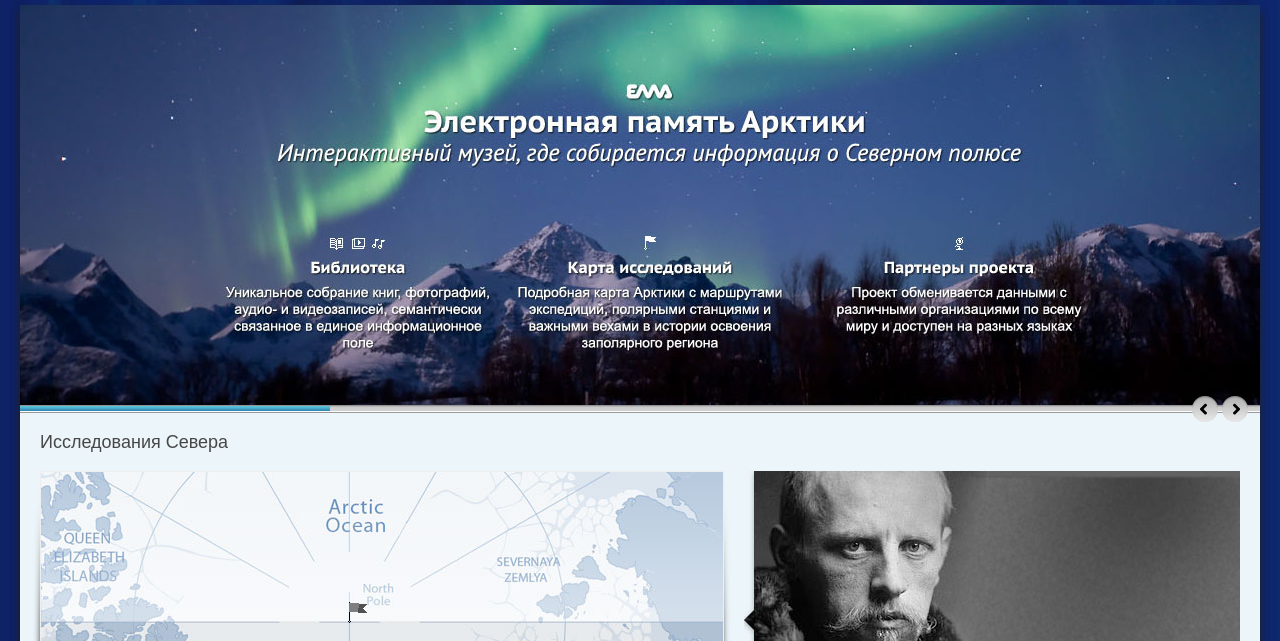
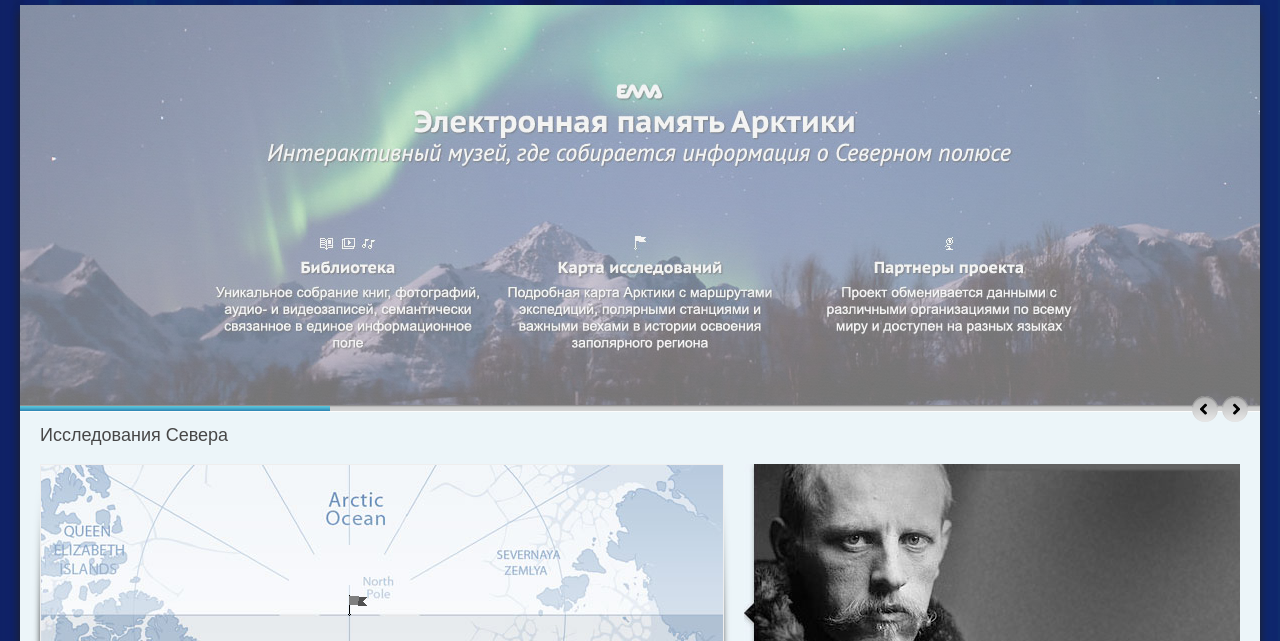
Before and after one commit to god1ike/ema, a plain HTML site: page index.html in a window 1280 px wide. Shown: the part 107-748 px from the top of the page. Drawn offline with Linux system fonts and the light colour scheme.

Commit message:
Пределан слайдер
Снова

```diff
--- a/index.html
+++ b/index.html
@@ -13,6 +13,14 @@
   <script src="javascripts/jquery-1.6.4.min.js" type="text/javascript"></script>
   <script src="javascripts/application.js" type="text/javascript"></script>
 
+<style type="text/css">
+/*
+	.slider .slide .allpics {
+		position: absolute;
+		left: -100px;
+		}
+*/
+</style>
 </head>
 
 <body>
@@ -69,19 +77,15 @@
 	</div>
 	<div id="content">
 		<div class="slider">
-			<div class="pics">
-				<div class="slide">
-					<a href="http://www.emaproject.com/about.html">
-						<img src="images/slide.jpg" alt="#" />
+			<div class="slide">
+				<div class="allpics">
+					<a href="http://www.emaproject.com/about.html" style="background: url(i/participants-back.png) repeat center;">
 					</a>
-					<a href="http://www.emaproject.com/about.html">
-						<img src="images/slide.jpg" alt="#" />
+					<a href="http://www.emaproject.com/about.html"  style="background: url(images/slide.jpg) no-repeat center;">
 					</a>
-					<a href="http://www.emaproject.com/about.html">
-						<img src="images/slide.jpg" alt="#" />
+					<a href="http://www.emaproject.com/about.html" style="background: url(images/slide.jpg) no-repeat center;">
 					</a>
-					<a href="http://www.emaproject.com/about.html">
-						<img src="images/slide.jpg" alt="#" />
+					<a href="http://www.emaproject.com/about.html" style="background: url(i/participants-back.png) repeat center; opacity: 50%;">
 					</a>
 				</div>
 			</div>
--- a/main.css
+++ b/main.css
@@ -250,25 +250,34 @@ body {
 
 .slider {
 	margin: 1px 0 0;
+	height: 400px;
 	}
 
-.slider .pics {
+.slider .slide {
 	width: 100%;
 	height: 400px;
+	overflow: hidden;
 	position: relative;
-	overflow: hidden;
 	}
 
-	.slider .pics .slide {
-		width: 10000000%; /* Сколько слайдов — столько и сотен процентов, ок?  Ставить 10000000 и пох*/
+	.slider .slide .allpics {
+		width: 100%; /* Сколько слайдов — столько и сотен процентов, ок?  Ставить 10000000 и пох*/
 		height: 400px;
-		position: relative;
 		}
 
-	.slider .pics .slide a {
+	.slider .slide .allpics a {
 		background: #385593;
 		float: left;
+		display: block;
+		width: 100%;
+		height: 400px;
+		position: absolute;
 		}
+
+		.slider .slide .allpics a div {
+			width: 100%;
+			height: 400px;
+			}
 
 .slider .control {
 	position: relative;
```
